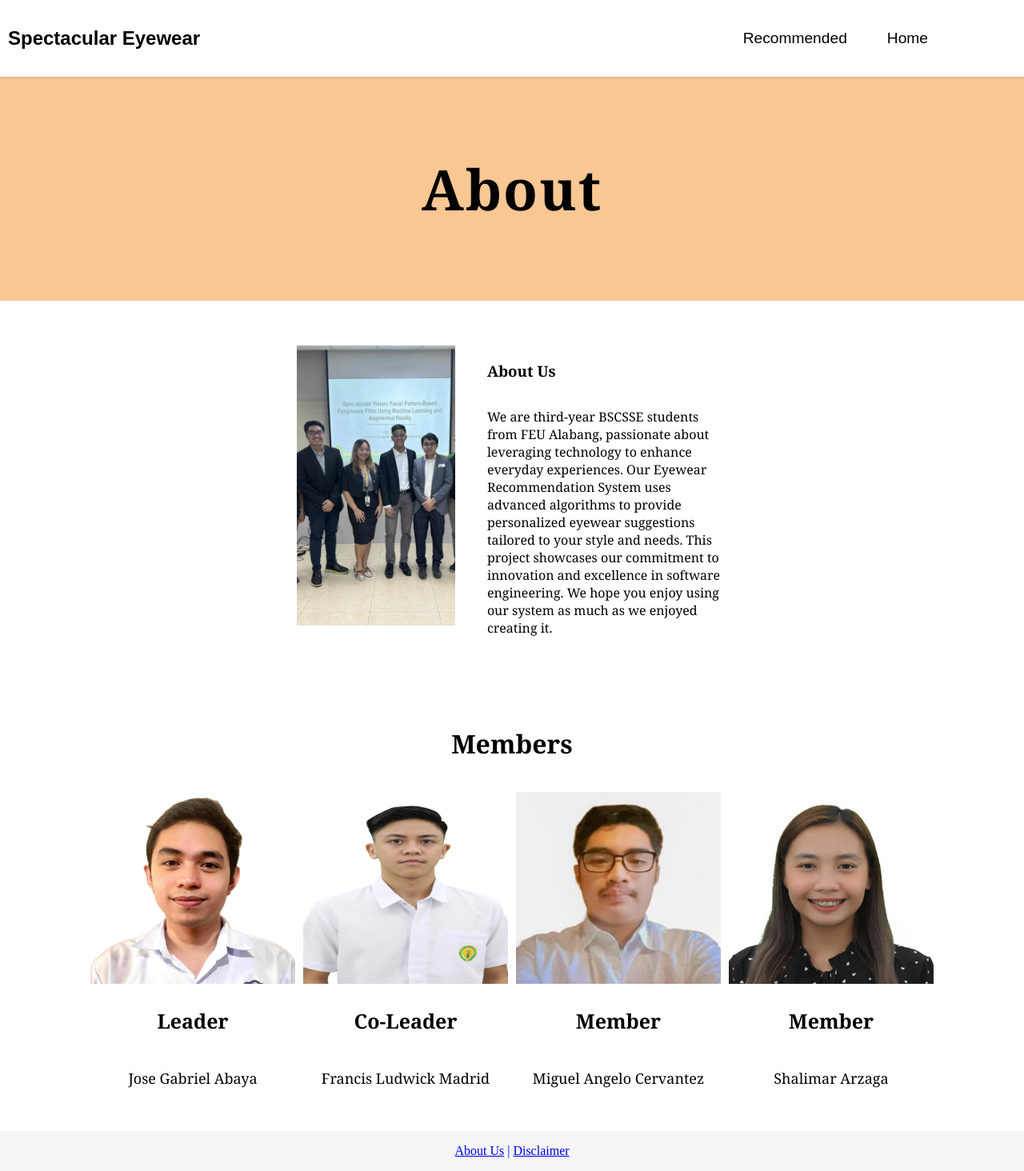
After one commit to AlphaGab/spectacularEyewear, a Flask app: page /about in a window 1280 px wide. The commit adds this page. Shown: the whole page at 80% size. Run offline with Flask 3, Linux system fonts and the light colour scheme.

Commit message:
seventh commit

```diff
--- a/main.py
+++ b/main.py
@@ -58,6 +58,17 @@ def upload():
 
    return render_template('upload.html')
 
+@app.route('/about', methods=['GET'])
+def about():
+
+   return render_template('aboutUs.html')
+
+@app.route('/disclaimer', methods=['GET'])
+def disclaimer():
+
+   return render_template('disclaimer.html')
+
+
 
 @app.route('/browse', methods=['GET'])
 def browse():
--- a/static/index.css
+++ b/static/index.css
@@ -1,5 +1,8 @@
 body {
-    margin: auto;
+    margin: 0px;
+    overflow-x: hidden;
+    padding: 0px;
+
 }
 
 
@@ -7,13 +10,14 @@ body {
     box-shadow: 0 2px 2px rgba(0, 0, 0, 0.1);
     display: flex;
     flex-direction: row;
-    height: 15vh;
+    height: 12vh;
     width: 100%;
     position: sticky;
     align-items: center;
-    justify-content: space-between;
+    justify-content:space-between;
     border-width: thin;
     box-sizing: border-box;
+
 }
 
 .navbar .brand {
@@ -27,6 +31,10 @@ body {
     display: flex;
     flex: 2;
     gap: 50px; /* Adjust the gap between nav items as needed */
+    align-items:center;
+    justify-content:right;
+    margin-right: 15vh;
+
 }
 
 .navbar h2 {
@@ -89,11 +97,139 @@ body {
     transition: background-color 0.3s, color 0.3s;
 
 }
+.banner{
+    display: flex;
+    height: 35vh;
+    width: auto;
+    background-color: #F8C794;
+    justify-content: center;
+    align-items: center;
+    font-family:Cambria, Cochin, Georgia, Times, 'Times New Roman', serif;
+    font-size: 35px;
+    letter-spacing: 2px;
+}
+
 
 .black-button:hover {
-    background-color: #333; /* Darken the background color on hover */
+    background-color: #333;
 }
+
+.Disclaimer{
+    display: flex;
+    flex-direction: column;
+
+    width: 100%;
+    height: 100%;
+    align-items: center;
+    justify-content: center;
+    font-family:Cambria, Cochin, Georgia, Times, 'Times New Roman', serif
+}
+#letter{
+    width: 65vh;
+    height: 100vh;
+
+    line-height: 40px;
+    font-family:Cambria, Cochin, Georgia, Times, 'Times New Roman', serif;
+    font-size: 17px;
+    justify-content: center;
+}
+footer{
+    display: flex;
+    align-items: center;
+    justify-content: center;
+
+    background-color: #f5f5f5;
+
+    color: #0000EE;
+}
+.aboutUs{
+    font-family:Cambria, Cochin, Georgia, Times, 'Times New Roman', serif;
+    display: flex;
+    justify-content: center;
+    align-items: flex-start;
+    margin: 0 auto;
+    padding: 20px;
+    max-width: 80%;
+    gap: 20px;
+}
+
+.container img{
+    width: 32vh;
+    height: 30vh;
+}
+
+
+#picture img {
+    width: 100%;
+    height: auto;
+    max-width: 500px;
+    max-height: 350px;
+
+}
+#message {
+    flex: 1;
+    padding-left: 20px;
+    display: flex;
+    flex-direction: column;
+
+    max-width: 300px;
+}
+.members{
+    display: flex;
+    align-items: center;
+    justify-content: center;
+    gap: 10px;
+}
+.status{
+    display: flex;
+    align-items: center;
+    justify-content: center;
+    flex-direction: column;
+    gap: 0px;
+}
+.members-title{
+    display: flex;
+    flex-wrap: wrap;
+    justify-content: center;
+    gap: 20px;
+    font-family:Cambria, Cochin, Georgia, Times, 'Times New Roman', serif;
+}
+ .status h3 {
+    font-family:Cambria, Cochin, Georgia, Times, 'Times New Roman', serif;
+    font-size: 25px;
+}
+.status p{
+    font-family:Cambria, Cochin, Georgia, Times, 'Times New Roman', serif;
+    font-size: 18px;
+
+}
+
+footer :nth-child(1){
+    text-decoration: underline;
+
+}
+
+footer :nth-child(3){
+    text-decoration: underline;
+
+}
+footer :nth-child(1):hover{
+    cursor: pointer;
+}
+
+footer :nth-child(3):hover{
+    cursor: pointer;
+}
+
+
+
+
+
 @media screen and (max-width: 768px) {
+    body{
+        margin: 0px;
+        padding: 0px;
+    }
     .navbar {
         flex-direction: column;
         height: auto;
@@ -103,6 +239,7 @@ body {
         flex-direction: column;
         align-items: center;
         gap: 10px;
+        margin: 0px;
     }
 
     .content {
@@ -134,4 +271,15 @@ body {
         padding: 15px;
         font-size: 18px;
     }
+    #letter{
+        width: auto;
+        height: 100vh;
+        justify-content: center;
+        line-height: 40px;
+        font-family:Cambria, Cochin, Georgia, Times, 'Times New Roman', serif;
+        font-size: 17px;
+
+
+    }
+
 }
--- /dev/null
+++ b/templates/aboutUs.html
@@ -0,0 +1,75 @@
+<!DOCTYPE html>
+<html lang="en">
+<head>
+    <meta charset="UTF-8">
+    <meta name="viewport" content="width=device-width, initial-scale=1.0">
+    <title>Document</title>
+    <link rel="stylesheet" type="text/css" href="{{ url_for('static', filename='index.css') }}">
+</head>
+
+<body>
+    <div class="navbar">
+        <div class="brand">
+            <h2>Spectacular Eyewear</h2>
+        </div>
+        <div class="nav-items">
+
+            <p onclick="window.location.href = '/camera';">Recommended</p>
+            <p onclick="window.location.href = '/';">Home</p>
+        </div>
+
+        </div>
+    <div class="banner">
+        <H1>About</H1>
+    </div>
+    <br>
+    <br>
+
+    <div class="aboutUs" >
+        <div id="picture"><img src="{{ url_for('static', filename='images/members/group.jpg') }}"></div>
+        <div id="message"><h3>About Us</h3>
+        <p>We are third-year BSCSSE students from FEU Alabang, passionate about leveraging technology to enhance everyday experiences. Our Eyewear Recommendation System uses advanced algorithms to provide personalized eyewear suggestions tailored to your style and needs. This project showcases our commitment to innovation and excellence in software engineering. We hope you enjoy using our system as much as we enjoyed creating it.</p></div>
+    </div>
+    <br>
+    <br>
+    <br>
+    <h1 class="members-title">Members</h1>
+    <br>
+    <div class="members">
+        <div class="container"><img src="{{ url_for('static', filename='images/members/gab.jpg') }}" alt="">
+            <div class="status">
+                 <h3>Leader</h3>
+                 <p>Jose Gabriel Abaya</p>
+            </div>
+        </div>
+        <div class="container"><img src="{{ url_for('static', filename='images/members/francis.jpg') }}" alt="">
+            <div class="status">
+                <h3>Co-Leader</h3>
+                <p>Francis Ludwick Madrid</p>
+           </div>
+        </div>
+
+        <div class="container"><img src="{{ url_for('static', filename='images/members/miguel.jpg') }}" alt="">
+
+            <div class="status">
+                <h3>Member</h3>
+                <p>Miguel Angelo Cervantez</p>
+           </div>
+        </div>
+        <div class="container"><img src="{{ url_for('static', filename='images/members/shali.jpg') }}" alt="">
+            <div class="status">
+                <h3>Member</h3>
+                <p>Shalimar Arzaga</p>
+           </div>
+        </div>
+    </div>
+    <br>
+    <br>
+    <footer>
+        <p onclick="window.location.href = '/about';">About Us</p>
+
+        <p>&nbsp|&nbsp</p>
+        <p onclick="window.location.href = '/disclaimer';">Disclaimer</p>
+    </footer>
+</body>
+</html>
--- a/templates/index.html
+++ b/templates/index.html
@@ -29,7 +29,12 @@
     </div>
     </div>
     </div>
+    <footer>
+        <p onclick="window.location.href = '/about';">About Us</p>
 
+        <p>&nbsp|&nbsp</p>
+        <p onclick="window.location.href = '/disclaimer';">Disclaimer</p>
+    </footer>
 
 
 </div>
--- a/templates/oblongface.html
+++ b/templates/oblongface.html
@@ -89,6 +89,9 @@
       <div id = "palette">
 
       </div>
+      <div id="switch">
+
+      </div>
     </div>
     </div>
 
```
Also changed, not shown: static/glassesDetails.js (+54 -12 lines), static/vto.css (+66 -0 lines), templates/browseEyeglass.html (+57 -23 lines), templates/disclaimer.html (added, +36 -0 lines), templates/heartface.html (+35 -24 lines), templates/ovalface.html (+37 -20 lines), templates/roundface.html (+33 -22 lines), templates/squareface.html (+35 -18 lines), static/images/members/francis.jpg (added), static/images/members/gab.jpg (added), static/images/members/group.jpg (added), static/images/members/miguel.jpg (added), static/images/members/shali.jpg (added), 1 other file.
